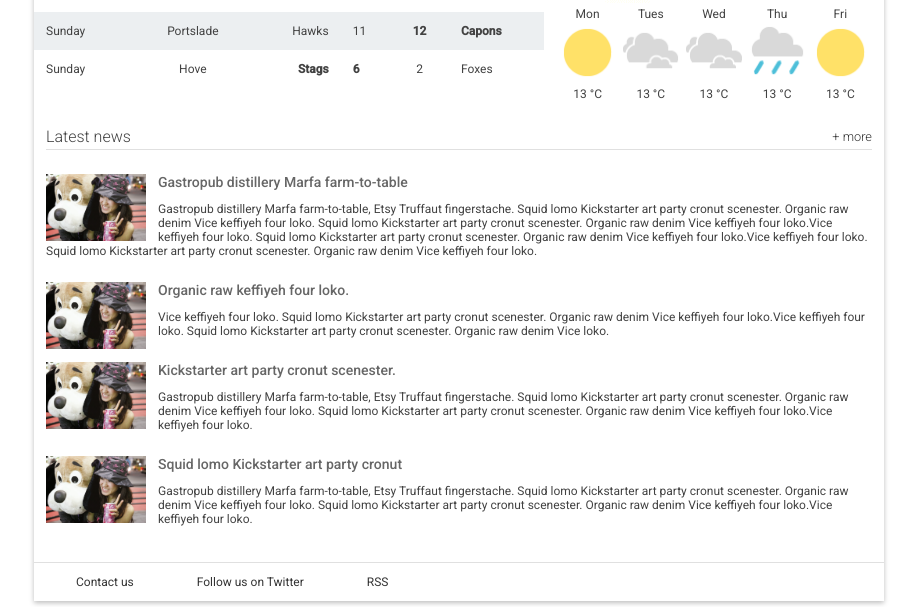
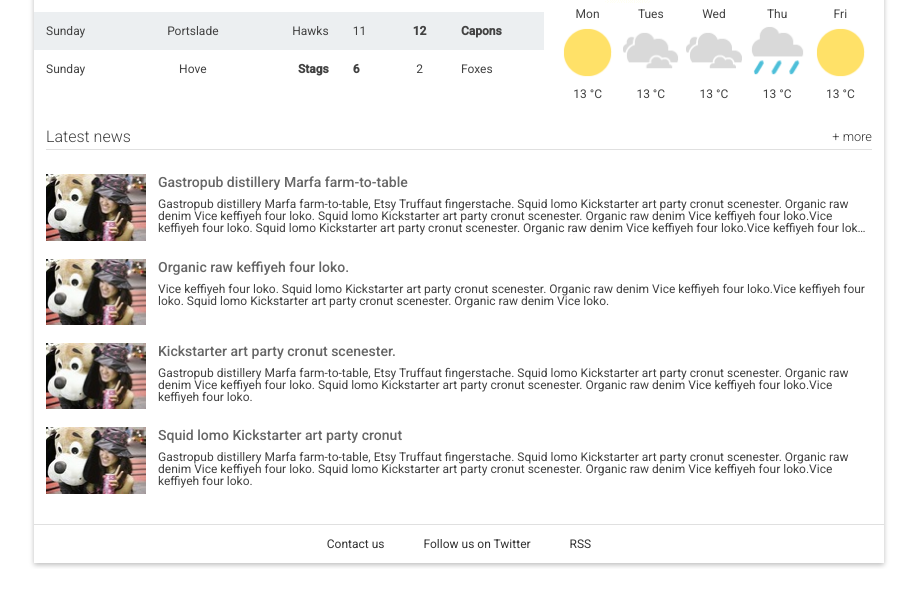
Before and after one commit to monish001/udacity-fend, a plain HTML site: page RWLD L5 start/index.html in a window 1280 px wide. Shown: the part 629-1236 px from the top of the page, without its empty margins (181-1098 px from the left). After the commit the page ends 1198 px from the top, so only its background shows below. Drawn offline with Linux system fonts and the light colour scheme.

Commit message:
RWLD L5 solved

```diff
--- a/RWLD L5 start/index.html
+++ b/RWLD L5 start/index.html
@@ -153,29 +153,29 @@
           <h2 class="news__title">Latest news <a href="#" class="news__more">+ more</a></h2>
           <ul>
             <li class="snippet">
-              <img class="snippet__thumbnail" src="images/dog.jpg" alt="picture of a girl with a large, stuffed dog toy">
+              <img class="snippet__thumbnail" src="images/dog_scaled_down.jpeg" alt="picture of a girl with a large, stuffed dog toy">
               <h3 class="snippet__title"><a href="#">Gastropub distillery Marfa farm-to-table</a></h3>
-              <p>Gastropub distillery Marfa farm-to-table, Etsy Truffaut fingerstache.
+              <p class="block-ellipsis">Gastropub distillery Marfa farm-to-table, Etsy Truffaut fingerstache.
               Squid lomo Kickstarter art party cronut scenester. Organic raw denim Vice keffiyeh four loko. Squid lomo Kickstarter art party cronut scenester. Organic raw denim Vice keffiyeh four loko.Vice keffiyeh four loko. Squid lomo Kickstarter art party cronut scenester. Organic raw denim Vice keffiyeh four loko.Vice keffiyeh four loko. Squid lomo Kickstarter art party cronut scenester. Organic raw denim Vice keffiyeh four loko.
               </p>
             </li>
             <li class="snippet">
-              <img class="snippet__thumbnail" src="images/dog.jpg" alt="picture of a girl with a large, stuffed dog toy">
+              <img class="snippet__thumbnail" src="images/dog_scaled_down.jpeg" alt="picture of a girl with a large, stuffed dog toy">
               <h3 class="snippet__title"><a href="#">Organic raw keffiyeh four loko.</a></h3>
-              <p>Vice keffiyeh four loko. Squid lomo Kickstarter art party cronut scenester. Organic raw denim Vice keffiyeh four loko.Vice keffiyeh four loko. Squid lomo Kickstarter art party cronut scenester. Organic raw denim Vice loko.
+              <p class="block-ellipsis">Vice keffiyeh four loko. Squid lomo Kickstarter art party cronut scenester. Organic raw denim Vice keffiyeh four loko.Vice keffiyeh four loko. Squid lomo Kickstarter art party cronut scenester. Organic raw denim Vice loko.
               </p>
             </li>
             <li class="snippet">
-              <img class="snippet__thumbnail" src="images/dog.jpg" alt="picture of a girl with a large, stuffed dog toy">
+              <img class="snippet__thumbnail" src="images/dog_scaled_down.jpeg" alt="picture of a girl with a large, stuffed dog toy">
               <h3 class="snippet__title"><a href="#">Kickstarter art party cronut scenester.</a></h3>
-              <p>Gastropub distillery Marfa farm-to-table, Etsy Truffaut fingerstache.
+              <p class="block-ellipsis">Gastropub distillery Marfa farm-to-table, Etsy Truffaut fingerstache.
               Squid lomo Kickstarter art party cronut scenester. Organic raw denim Vice keffiyeh four loko. Squid lomo Kickstarter art party cronut scenester. Organic raw denim Vice keffiyeh four loko.Vice keffiyeh four loko.
               </p>
             </li>
             <li class="snippet">
-              <img class="snippet__thumbnail" src="images/dog.jpg" alt="picture of a girl with a large, stuffed dog toy">
+              <img class="snippet__thumbnail" src="images/dog_scaled_down.jpeg" alt="picture of a girl with a large, stuffed dog toy">
               <h3 class="snippet__title"><a href="#">Squid lomo Kickstarter art party cronut </a></h3>
-              <p>Gastropub distillery Marfa farm-to-table, Etsy Truffaut fingerstache.
+              <p class="block-ellipsis">Gastropub distillery Marfa farm-to-table, Etsy Truffaut fingerstache.
               Squid lomo Kickstarter art party cronut scenester. Organic raw denim Vice keffiyeh four loko. Squid lomo Kickstarter art party cronut scenester. Organic raw denim Vice keffiyeh four loko.Vice keffiyeh four loko.
               </p>
             </li>
--- a/RWLD L5 start/main.css
+++ b/RWLD L5 start/main.css
@@ -359,11 +359,12 @@ footer {
   border-top: 1px solid #E0E0E0;
   padding: 1em;
   width: 100%;
+  text-align: center;
 }
 
 footer li {
   display: inline-block;
-  margin: 0 1em;
+/*  margin: 0 1em;*/
 }
 
 footer a {
--- a/RWLD L5 start/responsive.css
+++ b/RWLD L5 start/responsive.css
@@ -9,6 +9,26 @@
 
 .hero, .top-news, .scores, .weather, .recent-news {
   order: 10;
+}
+
+.block-ellipsis {
+  display: block;
+  display: -webkit-box;
+  max-width: 100%;
+  height: 43px;
+  margin: 0 auto;
+  font-size: 14px;
+  line-height: 1;
+  -webkit-line-clamp: 3;
+  -webkit-box-orient: vertical;
+  overflow: hidden;
+  text-overflow: ellipsis;
+}
+
+.block-ellipsis{
+  margin: 0.5rem auto;
+  font-size: 12px;
+  height: 36.4px;
 }
 
 @media screen and (max-width: 549px) {
@@ -31,6 +51,9 @@
     transform: translate(-300px, 0);
     /* Optionally, we animate the drawer. */
     transition: transform 0.3s ease;
+    height: 100%;
+    position: fixed;
+    top: 0;
   }
   .nav.open {
     -webkit-transform: translate(0, 0);
@@ -52,6 +75,9 @@
     width: 32px;
     fill: #E0E0E0;
   }
+  .scores__location{
+    display: none;
+  }
 }
 
 @media screen and (min-width: 550px) {
@@ -62,6 +88,9 @@
   .weather {
     order: 1;
     width: 40%;
+  }
+  .scores__location{
+    display: table-cell;
   }
 }
 
```
Also changed, not shown: RWLD L5 start/images/dog_scaled_down.jpeg (added).
